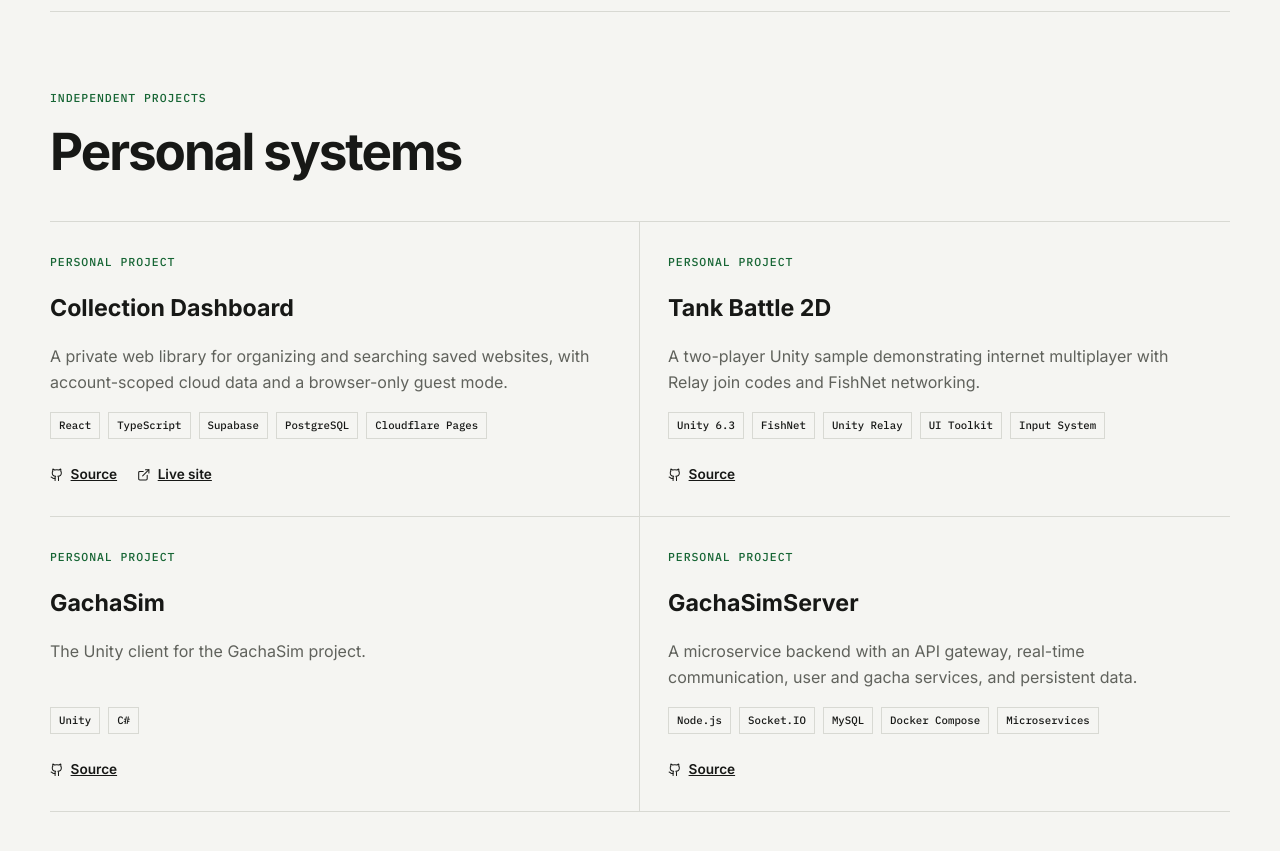
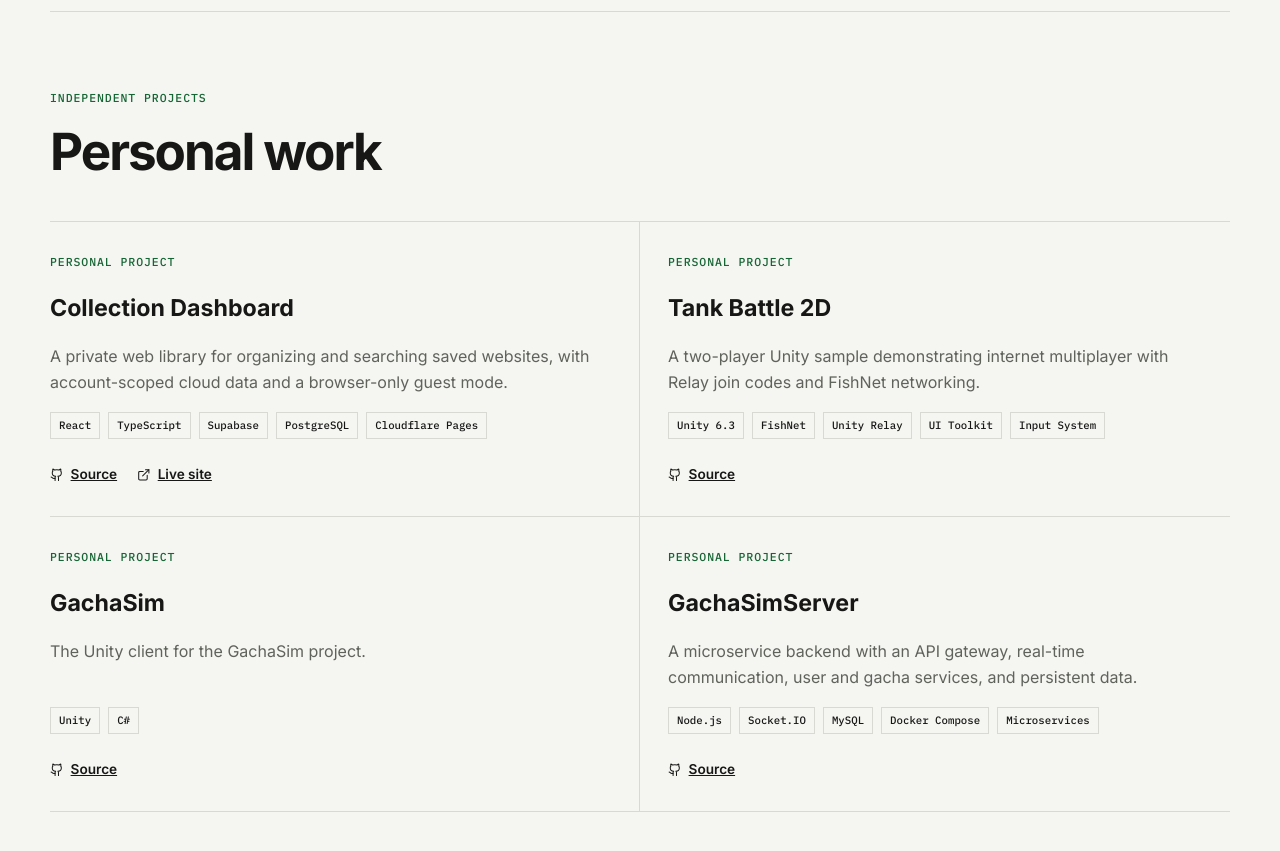
Before and after one commit to ponlawat30109/GameDevPortfolio, a React (Vite) app: page /projects in a window 1280 px wide. Shown: the part 1740-2591 px from the top of the page. Built offline with nearby package versions, Linux system fonts and the light colour scheme.

Commit message:
Update projects section heading

```diff
--- a/src/pages/ProjectsPage.jsx
+++ b/src/pages/ProjectsPage.jsx
@@ -33,7 +33,7 @@ export default function ProjectsPage() {
           <div className="section-heading">
             <div>
               <p className="eyebrow">Independent projects</p>
-              <h2>Personal systems</h2>
+              <h2>Personal work</h2>
             </div>
           </div>
 
```
